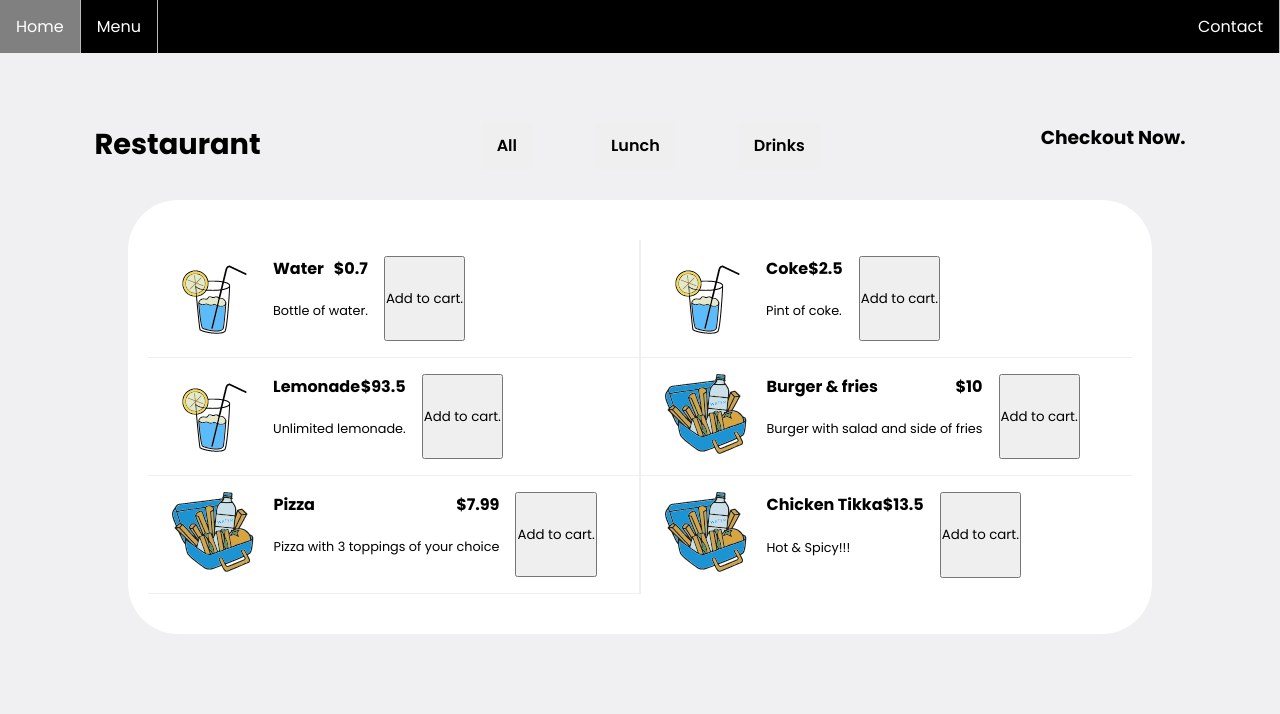
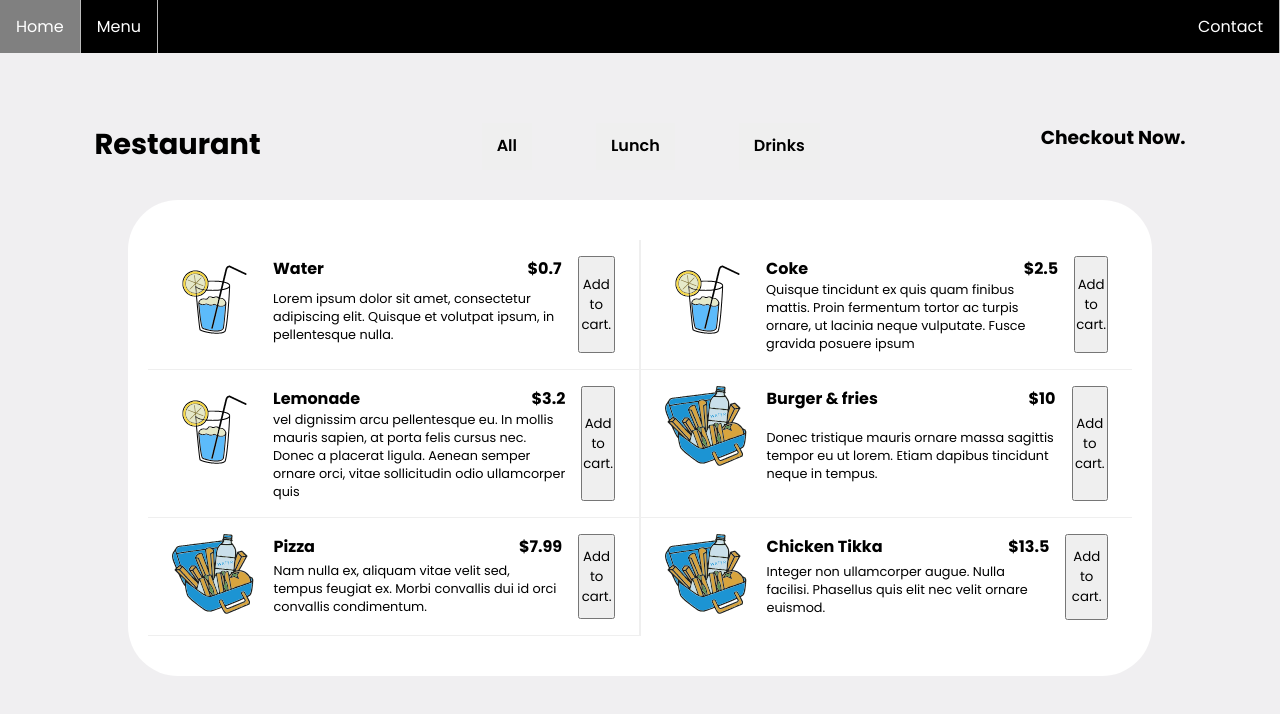
Before and after one commit to BRANDONHARRY/COMP3000-Brandon-Kent, a React (Create React App) app: page /menu in a window 1280 px wide. Shown: the top 714 px of the page. Built offline with nearby package versions, Linux system fonts and the light colour scheme.

Commit message:
Changes to get buttons working on all pages

```diff
--- a/src/pages/menu_pages/MenuAll.jsx
+++ b/src/pages/menu_pages/MenuAll.jsx
@@ -1,5 +1,4 @@
 import { motion } from "framer-motion";
-import menuCheckoutData from "./MenuCheckoutData";
 
 const MenuAll = ({ all, items }) => {
     const itemContainer = {
@@ -7,14 +6,27 @@ const itemContainer = {
         visible: { y: 0, opacity: 1 },
     };
 
+    let tempStorage = [];
+
     function addToCart(itemPicked){
-    console.log(itemPicked)
-    menuCheckoutData.push(itemPicked)
-    console.log(menuCheckoutData)
+        if (localStorage.getItem("items") === null){
+            tempStorage.push(itemPicked);
+            localStorage.setItem("items", JSON.stringify(tempStorage));
+
+        } else {
+            tempStorage = JSON.parse(localStorage.getItem("items"));
+
+            tempStorage.push(itemPicked);
+
+            localStorage.setItem("items", JSON.stringify(tempStorage));
+        }
+        let localStorageData = JSON.parse(localStorage.getItem("items"));
+
+        console.log(itemPicked);
+        console.log(localStorageData);
     }
 
     return (
-
         <>
             {all &&
                 items
--- a/src/pages/menu_pages/MenuCheckout.jsx
+++ b/src/pages/menu_pages/MenuCheckout.jsx
@@ -7,32 +7,73 @@ const MenuCheckout = ({ checkout, items}) => {
         visible: { y: 0, opacity: 1 },
     };
 
+    function clearCart(){
+        localStorage.clear();
 
-    return (
+        console.log(localStorage);
+    }
+
+    let length = 0
+
+    function getItems(){
+        let localStorageData = JSON.parse(localStorage.getItem("items"));
+
+        if(localStorageData == null){} else{length = localStorageData.length;}
+
+        let id = [];
+        let img = [];
+        let name = [];
+        let price = [];
+        let desc = [];
+        let i = 0
+
+        for (i = 0; i < length; i++){
+            id[i] = localStorageData[i].id;
+            img[i] = localStorageData[i].img;
+            name[i] = localStorageData[i].name;
+            price[i] = localStorageData[i].price;
+            desc[i] = localStorageData[i].description;
+        }
+
+        for(let i = 0; i < length; i++){
+            return(
+                <>
+                <motion.div>
+                    <motion.h5>Test</motion.h5>
+                </motion.div>
+                </>
+            );
+        }
+
+        let data =
         <>
-            {checkout &&
-                items
-                .filter((item) => item.category === "checkout")
-                .map((item, i) => (
-                    <motion.div
-                        className="menu-items"
-                        key={item.id}
-                        variants={itemContainer}
-                        transition={{ delay: i * 0.2}}
-                    >
-                        <img src={item.img} alt="checkout item" />
-                        <motion.div className="item-content">
-                            <motion.div className="item-title-box">
-                                <motion.h5 className="item-title">{item.name}</motion.h5>
-                                <motion.h5 className="item-price">${item.price}</motion.h5>
+        <button id="emptyCartBtn" onClick={() => clearCart()}>Clear the cart.</button>
 
-                            </motion.div>
-                            <motion.p className="item-desc">{item.description}</motion.p>
-                        </motion.div>
-                    </motion.div>
-            ))}
+
+        <motion.div className="menu-items">
+            <img src={img[0]} alt="image" />
+            <motion.div className="item-content">
+                <motion.div className="item-title-box">
+                    <motion.h5 className="item-title">{name[0]}</motion.h5>
+                    <motion.h5 className="item-price">{price[0]}</motion.h5>
+
+                </motion.div>
+                <motion.p className="item-desc">{desc[0]}</motion.p>
+            </motion.div>
+        </motion.div>
+
+        {/* <motion.div>
+            {name}
+            {price}
+            {desc}
+        </motion.div> */}
+
         </>
-    );
+
+        // return data;
+    }
+
+    return (getItems()) ;
 };
 
 export default MenuCheckout;
--- a/src/pages/menu_pages/MenuCheckoutData.jsx
+++ /dev/null
@@ -1,11 +0,0 @@
-const menuCheckoutData = [
-    {
-        id: 1,
-        name: "Water",
-        category: "checkout",
-        price: 0.70,
-        description: 'Bottle of water.',
-    },
-];
-
-export default menuCheckoutData;
--- a/src/pages/menu_pages/MenuData.jsx
+++ b/src/pages/menu_pages/MenuData.jsx
@@ -7,7 +7,7 @@ const menuData = [
         name: "Water",
         category: "drinks",
         price: 0.70,
-        description: 'Bottle of water.',
+        description: 'Lorem ipsum dolor sit amet, consectetur adipiscing elit. Quisque et volutpat ipsum, in pellentesque nulla.',
         img: drinkImage,
     },
     {
@@ -15,15 +15,15 @@ const menuData = [
         name: "Coke",
         category: "drinks",
         price: 2.50,
-        description: 'Pint of coke.',
+        description: 'Quisque tincidunt ex quis quam finibus mattis. Proin fermentum tortor ac turpis ornare, ut lacinia neque vulputate. Fusce gravida posuere ipsum',
         img: drinkImage,
     },
     {
         id: 3,
         name: "Lemonade",
         category: "drinks",
-        price: 93.5,
-        description: 'Unlimited lemonade.',
+        price: 3.20,
+        description: 'vel dignissim arcu pellentesque eu. In mollis mauris sapien, at porta felis cursus nec. Donec a placerat ligula. Aenean semper ornare orci, vitae sollicitudin odio ullamcorper quis',
         img: drinkImage,
     },
     {
@@ -31,7 +31,7 @@ const menuData = [
         name: "Burger & fries",
         category: "lunch",
         price: 10,
-        description: 'Burger with salad and side of fries',
+        description: 'Donec tristique mauris ornare massa sagittis tempor eu ut lorem. Etiam dapibus tincidunt neque in tempus.',
         img: lunchImage,
 
     },
@@ -40,7 +40,7 @@ const menuData = [
         name: "Pizza",
         category: "lunch",
         price: 7.99,
-        description: 'Pizza with 3 toppings of your choice',
+        description: 'Nam nulla ex, aliquam vitae velit sed, tempus feugiat ex. Morbi convallis dui id orci convallis condimentum.',
         img: lunchImage,
 
     },
@@ -49,15 +49,7 @@ const menuData = [
         name: "Chicken Tikka",
         category: "lunch",
         price: 13.50,
-        description: 'Hot & Spicy!!!',
-        img: lunchImage,
-    },
-    {
-        id: 7,
-        name: "Chicken Tikka",
-        category: "checkout",
-        price: 13.50,
-        description: 'Hot & Spicy!!!',
+        description: 'Integer non ullamcorper augue. Nulla facilisi. Phasellus quis elit nec velit ornare euismod.',
         img: lunchImage,
     },
 ];
--- a/src/pages/menu_pages/MenuDrinks.jsx
+++ b/src/pages/menu_pages/MenuDrinks.jsx
@@ -6,6 +6,25 @@ const MenuDrinks = ({ drinks, items }) => {
         hidden: { y: 20, opacity: 0 },
         visible: { y: 0, opacity: 1 },
     };
+
+    let tempStorage = [];
+
+    function addToCart(itemPicked){
+        if (localStorage.getItem("items") === null){
+            tempStorage.push(itemPicked);
+            localStorage.setItem("items", JSON.stringify(tempStorage));
+
+        } else {
+            tempStorage = JSON.parse(localStorage.getItem("items"));
+
+            tempStorage.push(itemPicked);
+
+            localStorage.setItem("items", JSON.stringify(tempStorage));
+        }
+        let localStorageData = JSON.parse(localStorage.getItem("items"));
+
+        console.log(localStorageData);
+    }
 
     return (
         <>
@@ -27,6 +46,7 @@ const MenuDrinks = ({ drinks, items }) => {
                                 </motion.div>
                                 <motion.p className="item-desc">{item.description}</motion.p>
                             </motion.div>
+                            <button id="cartBtn" onClick={() => addToCart(item)}>Add to cart.</button>
                         </motion.div>
                     ))}
         </>
--- a/src/pages/menu_pages/MenuItems.jsx
+++ b/src/pages/menu_pages/MenuItems.jsx
@@ -7,8 +7,6 @@ import AllItems from "./MenuAll";
 import Lunch from "./MenuLunch";
 import Drinks from "./MenuDrinks";
 import Checkout from "./MenuCheckout";
-
-import menuCheckoutData from "./MenuCheckoutData";
 
 const MenuItems = ({ items, all, lunch, drinks, checkout}) => {
 const container = {
--- a/src/pages/menu_pages/MenuLunch.jsx
+++ b/src/pages/menu_pages/MenuLunch.jsx
@@ -1,12 +1,30 @@
 import { motion } from "framer-motion";
-// import lunchImage from "../images/lunch.png";
-
 
 const MenuLunch = ({ lunch, items }) => {
     const itemContainer = {
         hidden: { y: 20, opacity: 0 },
         visible: { y: 0, opacity: 1 },
     };
+
+    let tempStorage = [];
+
+    function addToCart(itemPicked){
+        if (localStorage.getItem("items") === null){
+            tempStorage.push(itemPicked);
+            localStorage.setItem("items", JSON.stringify(tempStorage));
+
+        } else {
+            tempStorage = JSON.parse(localStorage.getItem("items"));
+
+            tempStorage.push(itemPicked);
+
+            localStorage.setItem("items", JSON.stringify(tempStorage));
+        }
+        let localStorageData = JSON.parse(localStorage.getItem("items"));
+
+        console.log(localStorageData);
+    }
+
 
     return (
         <>
@@ -28,6 +46,7 @@ const MenuLunch = ({ lunch, items }) => {
                                 </motion.div>
                                 <motion.p className="item-desc">{item.description}</motion.p>
                             </motion.div>
+                        <button id="cartBtn" onClick={() => addToCart(item)}>Add to cart.</button>
                         </motion.div>
                     ))}
         </>
```
Lines whose indentation alone changed are shown as unchanged.
